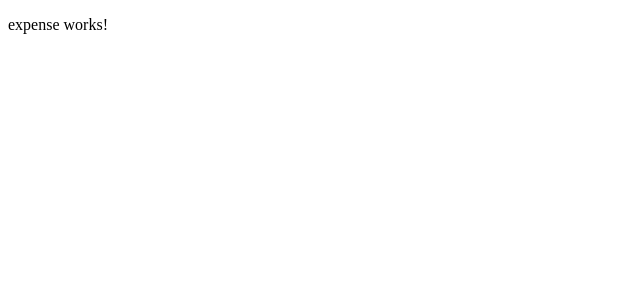
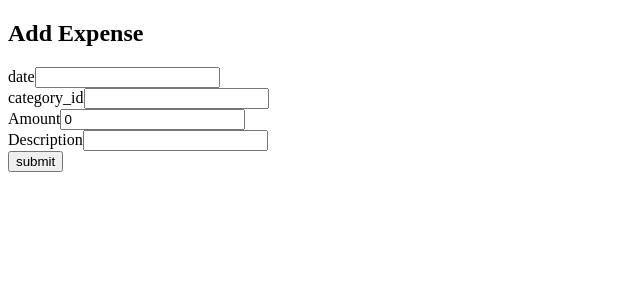
Before and after one commit to GrimSkinSama/MiniProject_DailyExpMgr, an Angular app in the folder mini-project/DailyExpMgrFE/: page /add-expense in a window 1280 px wide. Shown: the top 300 px of the page, without its empty margins (0-640 px from the left). Built offline with nearby package versions, Linux system fonts and the light colour scheme.

Commit message:
Add expense

```diff
--- a/mini-project/DailyExpMgrFE/src/app/dashboard/dashboard.component.html
+++ b/mini-project/DailyExpMgrFE/src/app/dashboard/dashboard.component.html
@@ -1,11 +1,11 @@
 <h2>Welcome to Daily Expense Manager</h2>
 <!-- put data here -->
-<div *ngFor="let income of moneys">
-    <p>{{income.income_category_id}}</p>
-    <p>{{income.amount}}</p>
-    <p>{{income.description}}</p>
-    <p>{{income.income_date}}</p>
+<div *ngFor="let money of moneys">
+    <p>{{money.category_id}}</p>
+    <p>{{money.amount}}</p>
+    <p>{{money.description}}</p>
+    <p>{{money.date}}</p>
 </div>
 
-<button routerLink="/add-income">Add Income</button>
+<button routerLink="/add-money">Add Income</button>
 <button routerLink="/add-expense">Add Expense</button>
--- a/mini-project/DailyExpMgrFE/src/app/dashboard/dashboard.component.ts
+++ b/mini-project/DailyExpMgrFE/src/app/dashboard/dashboard.component.ts
@@ -1,5 +1,6 @@
 import { Component, OnInit } from '@angular/core';
 import { Money } from 'src/model/money';
+import { ExpenseService } from '../service/expense.service';
 import { IncomeService } from '../service/income.service';
 
 @Component({
@@ -10,7 +11,8 @@
 export class DashboardComponent implements OnInit {
   moneys: Money[] = [];
 
-  constructor(private incomeService: IncomeService) { }
+  constructor(private incomeService: IncomeService,
+    private expenseService: ExpenseService) { }
 
   ngOnInit(): void {
     this.getIncomes();
@@ -20,9 +22,9 @@
     this.incomeService.getIncomes().subscribe(a => this.moneys = a);
   }
 
-  // getExpenses(): void{
-
-  // }
+  getExpenses(): void{
+    this.expenseService.getExpenses().subscribe(a => this.moneys = a);
+  }
 
 
 
--- a/mini-project/DailyExpMgrFE/src/app/expense/expense.component.html
+++ b/mini-project/DailyExpMgrFE/src/app/expense/expense.component.html
@@ -1 +1,33 @@
-<p>expense works!</p>
+<div>
+    <div [hidden]="submitted">
+        <h2>Add Expense</h2>
+        <form (ngSubmit)="onSubmit()" [formGroup]="moneyFormGroup">
+            <div class="">
+                <label>date</label>
+                <input type="text" name="date" formControlName="date">
+                <div [hidden]="moneyFormGroup.get('date')?.valid || moneyFormGroup.get('date')?.pristine" class="alert alert-danger"> Date cannot be empty
+                </div>
+            </div>
+            <div class="">
+                <label>category_id</label>
+                <input type="text" name="category_id" formControlName="category_id">
+                <div [hidden]="moneyFormGroup.get('category_id')?.valid || moneyFormGroup.get('category_id')?.pristine" class="alert alert-danger"> Category ID can not be empty
+                </div>
+            </div>
+            <div class="">
+                <label>Amount</label>
+                <input type="text" name="amount" formControlName="amount">
+                <div [hidden]="moneyFormGroup.get('amount')?.valid || moneyFormGroup.get('amount')?.pristine" class="alert alert-danger"> Amount cannot be empty
+                </div>
+            </div>
+            <div class="">
+                <label>Description</label>
+                <input type="text" name="description" formControlName="description">
+                <div [hidden]="moneyFormGroup.get('description')?.valid || moneyFormGroup.get('description')?.pristine" class="alert alert-danger"> Description cannot be empty
+                </div>
+            </div>
+
+            <button type="submit" class="btn btn-success" [disabled]="!moneyFormGroup.valid">submit</button>
+        </form>
+    </div>
+</div>
--- a/mini-project/DailyExpMgrFE/src/app/expense/expense.component.ts
+++ b/mini-project/DailyExpMgrFE/src/app/expense/expense.component.ts
@@ -1,4 +1,7 @@
 import { Component, OnInit } from '@angular/core';
+import { FormBuilder, FormControl, FormGroup } from '@angular/forms';
+import { Money, MoneyModel } from 'src/model/money';
+import { ExpenseService } from '../service/expense.service';
 
 @Component({
   selector: 'app-expense',
@@ -7,9 +10,52 @@
 })
 export class ExpenseComponent implements OnInit {
 
-  constructor() { }
+  moneys: Money[] = [];
+  money: Money | undefined;
+  moneyFormGroup: FormGroup;
+  idParams: number = 0;
+
+  constructor(
+    private expenseServices: ExpenseService,
+    private formBuilder: FormBuilder)
+    {
+      this.moneyFormGroup = this.formBuilder.group({
+        date: new FormControl(''),
+        category_id: new FormControl(''),
+        amount: new FormControl(0),
+        description: new FormControl('')
+      });
+  }
+
+  moneyModel = new MoneyModel(0,0,'','');
+  submitted = false;
 
   ngOnInit(): void {
+    this.submitted=false;
+  }
+
+  onSubmit(){
+    this.submitted = true;
+    this.addExpense();
+  }
+
+  addExpense(
+    date: string = this.moneyFormGroup.get('date')?.value,
+    category_id: number = this.moneyFormGroup.get('category_id')?.value,
+    amount: string = this.moneyFormGroup.get('amount')?.value,
+    description: string = this.moneyFormGroup.get('description')?.value
+    ): void{
+      console.log(this.moneyFormGroup.value);
+
+      //category = category.trim();
+      //description = description.trim();
+
+      this.expenseServices.addExpense(
+        {
+          id: this.idParams,
+          ...this.moneyFormGroup.value
+        } as Money)
+      .subscribe(a => {this.moneys.push(a)})
   }
 
 }
--- a/mini-project/DailyExpMgrFE/src/app/income/income.component.html
+++ b/mini-project/DailyExpMgrFE/src/app/income/income.component.html
@@ -4,14 +4,14 @@
         <form (ngSubmit)="onSubmit()" [formGroup]="moneyFormGroup">
             <div class="">
                 <label>income_date</label>
-                <input type="text" name="income_date" formControlName="income_date">
-                <div [hidden]="moneyFormGroup.get('income_date')?.valid || moneyFormGroup.get('income_date')?.pristine" class="alert alert-danger"> income_date cannot be empty
+                <input type="text" name="date" formControlName="date">
+                <div [hidden]="moneyFormGroup.get('date')?.valid || moneyFormGroup.get('date')?.pristine" class="alert alert-danger"> Date cannot be empty
                 </div>
             </div>
             <div class="">
-                <label>income_category_id</label>
-                <input type="text" name="income_category_id" formControlName="income_category_id">
-                <div [hidden]="moneyFormGroup.get('income_category_id')?.valid || moneyFormGroup.get('income_category_id')?.pristine" class="alert alert-danger"> income_category_id can not be empty
+                <label>Category ID</label>
+                <input type="text" name="category_id" formControlName="category_id">
+                <div [hidden]="moneyFormGroup.get('category_id')?.valid || moneyFormGroup.get('category_id')?.pristine" class="alert alert-danger"> Category ID can not be empty
                 </div>
             </div>
             <div class="">
--- a/mini-project/DailyExpMgrFE/src/app/income/income.component.ts
+++ b/mini-project/DailyExpMgrFE/src/app/income/income.component.ts
@@ -19,8 +19,8 @@
     private formBuilder: FormBuilder)
     {
       this.moneyFormGroup = this.formBuilder.group({
-        income_date: new FormControl(''),
-        income_category_id: new FormControl(''),
+        date: new FormControl(''),
+        category_id: new FormControl(''),
         amount: new FormControl(0),
         description: new FormControl('')
       });
@@ -39,8 +39,8 @@
   }
 
   addIncome(
-    income_date: string = this.moneyFormGroup.get('income_date')?.value,
-    income_category_id: number = this.moneyFormGroup.get('income_category_id')?.value,
+    date: string = this.moneyFormGroup.get('date')?.value,
+    category_id: number = this.moneyFormGroup.get('category_id')?.value,
     amount: string = this.moneyFormGroup.get('amount')?.value,
     description: string = this.moneyFormGroup.get('description')?.value
     ): void{
--- a/mini-project/DailyExpMgrFE/src/app/service/expense.service.ts
+++ b/mini-project/DailyExpMgrFE/src/app/service/expense.service.ts
@@ -1,9 +1,42 @@
+import { HttpClient, HttpHeaders } from '@angular/common/http';
 import { Injectable } from '@angular/core';
+import { Observable } from 'rxjs';
+import { Money } from 'src/model/money';
 
 @Injectable({
   providedIn: 'root'
 })
 export class ExpenseService {
+  private urlGetExpense: string = 'http://localhost:8080/expense/expenses';
+  private urlGetExpenseByID: string = 'http://localhost:8080/expense/expense';
+  private urlGetExpenseCategory: string = 'http://localhost:8080/expenseCategory/expenseCategories';
+  private urlAddExpense: string = 'http://localhost:8080/expense/addExpense';
+  private urlUpdateExpense: string = 'http://localhost:8080/expense/updateExpense';
+  private urlDeleteExpense: string = 'http://localhost:8080/expense/deleteExpense';
 
-  constructor() { }
+  constructor(private http:HttpClient) { }
+  httpOptions = {
+    headers: new HttpHeaders({'Content-type':'application/json'})
+  }
+
+  getExpenses():Observable<Money[]>{
+    return this.http.get<Money[]>(this.urlGetExpense);
+  }
+
+  getExpense(id:number): Observable<Money>{
+    const urlByID = `${this.urlGetExpenseByID}/${id}`
+    return this.http.get<Money>(urlByID);
+  }
+
+  addExpense(money:Money): Observable<Money>{
+    return this.http.post<Money>(this.urlAddExpense, money, this.httpOptions);
+  }
+
+  updateExpense(money:Money): Observable<Money>{
+    return this.http.put<Money>(`${this.urlUpdateExpense}/${money.id}`, money, this.httpOptions)
+  }
+
+  deleteExpense(id:Number): Observable<Money>{
+    return this.http.delete<Money>(`${this.urlDeleteExpense}/${id}`, this.httpOptions)
+  }
 }
--- a/mini-project/DailyExpMgrFE/src/model/money.ts
+++ b/mini-project/DailyExpMgrFE/src/model/money.ts
@@ -1,16 +1,16 @@
 export interface Money {
     id: number;
-    income_category_id:number;
+    category_id:number;
     amount: number;
     description: string;
-    income_date: string;
+    date: string;
 }
 
 export class MoneyModel {
     constructor(
-      public income_category_id:number,
+      public category_id:number,
       public amount: number,
       public description: string,
-      public income_date: string,
+      public date: string,
     ){ }
 }
```
